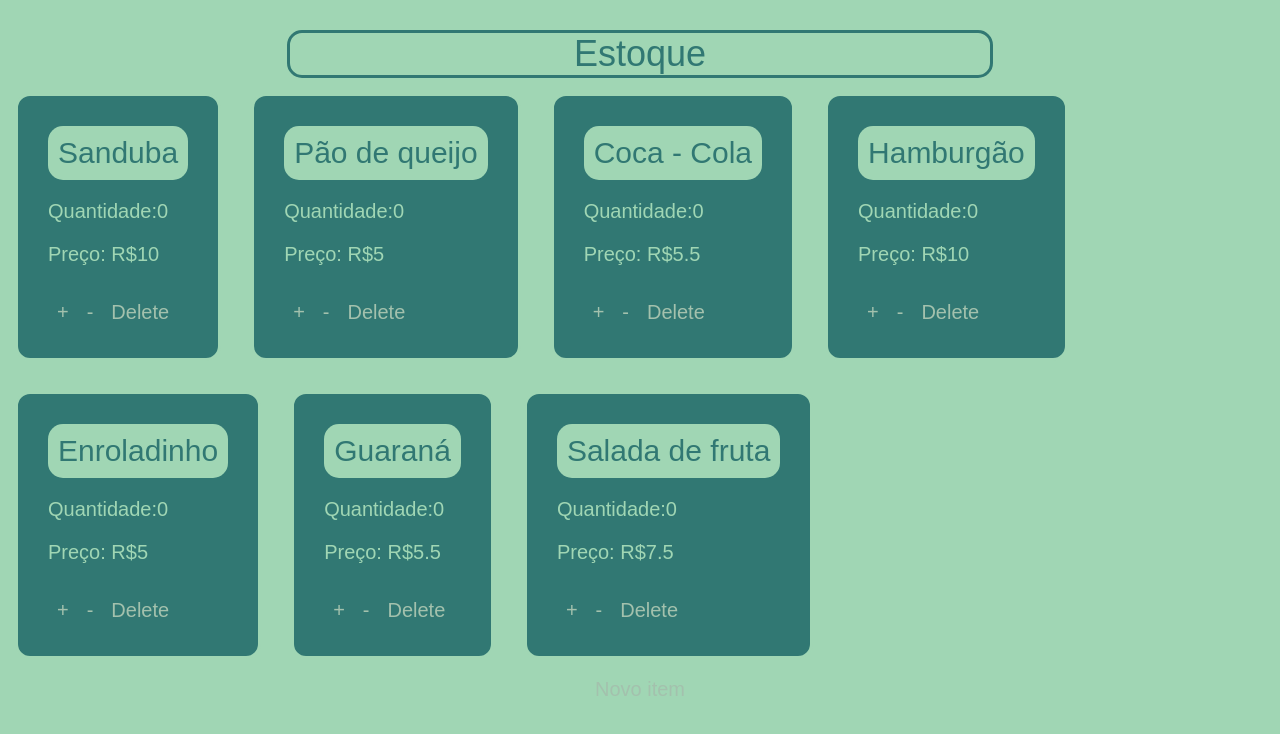
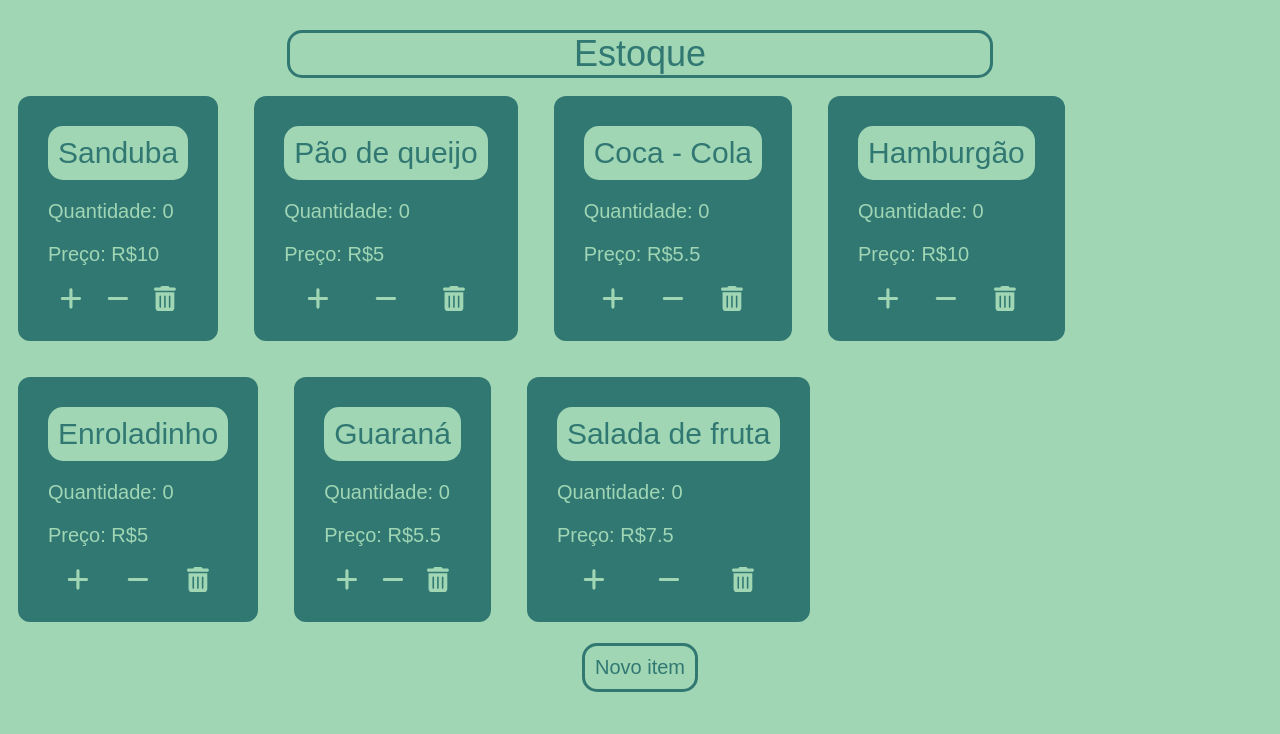
Before and after one commit to enricopizzol/natus-rest, a React (Create React App) app: page / in a window 1280 px wide. Shown: the top 734 px of the page. Built offline with nearby package versions, Linux system fonts and the light colour scheme.

Commit message:
pequenos ajustes no css

```diff
--- a/src/components/stock/stock.css
+++ b/src/components/stock/stock.css
@@ -45,3 +45,20 @@
     flex-direction: column;
     align-items: center;
 }
+
+.stock-item-buttons{
+    display: flex;
+    justify-content: space-around;
+}
+
+.stock-button{
+    font-size: 25px;
+}
+
+.stock-new-item{
+    border: solid #317873;
+    color: #317873;
+    border-radius: 15px;
+    font-size: 20px;
+    padding: 10px;
+}
--- a/src/components/stock/stock.js
+++ b/src/components/stock/stock.js
@@ -2,11 +2,9 @@ import React, { useState } from "react";
 import { FontAwesomeIcon } from "@fortawesome/react-fontawesome";
 import { avalaibleProducts } from "../productList/products";
 import {
-  faCircle,
-  faCheckCircle,
-  faCheck,
-  faChevronLeft,
-  faChevronRight
+  faTrashCan,
+  faPlus,
+  faMinus,
 } from "@fortawesome/free-solid-svg-icons";
 import "./stock.css";
 
@@ -43,7 +41,7 @@ const Stock = () => {
           quantity: parseInt(prodQtt),
           price: prodPrice,
           isSelected: false
-        }
+      }
 
       itemsCopy.push(newItem)
       setItems(itemsCopy)
@@ -68,17 +66,17 @@ const Stock = () => {
                                 <div className ="stock-itemName">
                                     <h className = "stock-h">{item.itemName}</h>
                                 </div>
-                                <p className = "stock-p">Quantidade:{item.quantity}</p>
+                                <p className = "stock-p">Quantidade: {item.quantity}</p>
                                 <p className = "stock-p">Preço: R${item.price}</p>
                                 <div className = "stock-item-buttons">
-                                  <button onClick = {() => handleQuantityIncrease(index)} className = "stock-p">+</button>
-                                  <button onClick = {() => handleQuantityDecrease(index)} className = "stock-p">-</button>
-                                  <button onClick = {() => handleItemDelete(index)} className = "stock-p">Delete</button>
+                                  <FontAwesomeIcon className = "stock-button" icon={faPlus} onClick={() => handleQuantityIncrease(index)}/>
+                                  <FontAwesomeIcon className = "stock-button" icon={faMinus} onClick={() => handleQuantityDecrease(index)}/>
+                                  <FontAwesomeIcon className = "stock-button" icon={faTrashCan} onClick = {() => handleItemDelete(index)} />
                                 </div>
                             </div>
                     ))}
                 </div>
-                <button onClick = {() => handleAddProduct()} className = "stock-p">Novo item</button>
+                <button onClick = {() => handleAddProduct()} className = "stock-new-item">Novo item</button>
             </div>
         </>
     )
```
